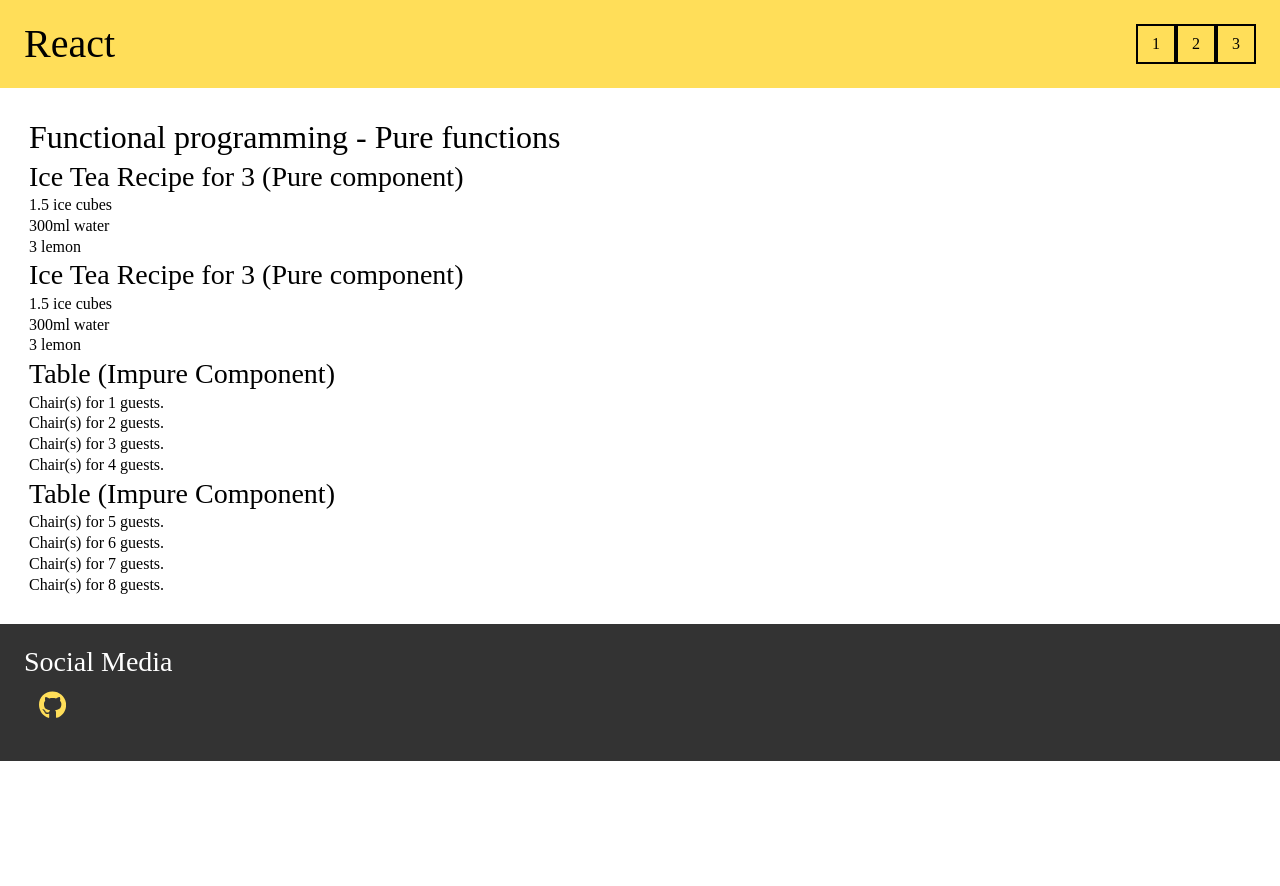
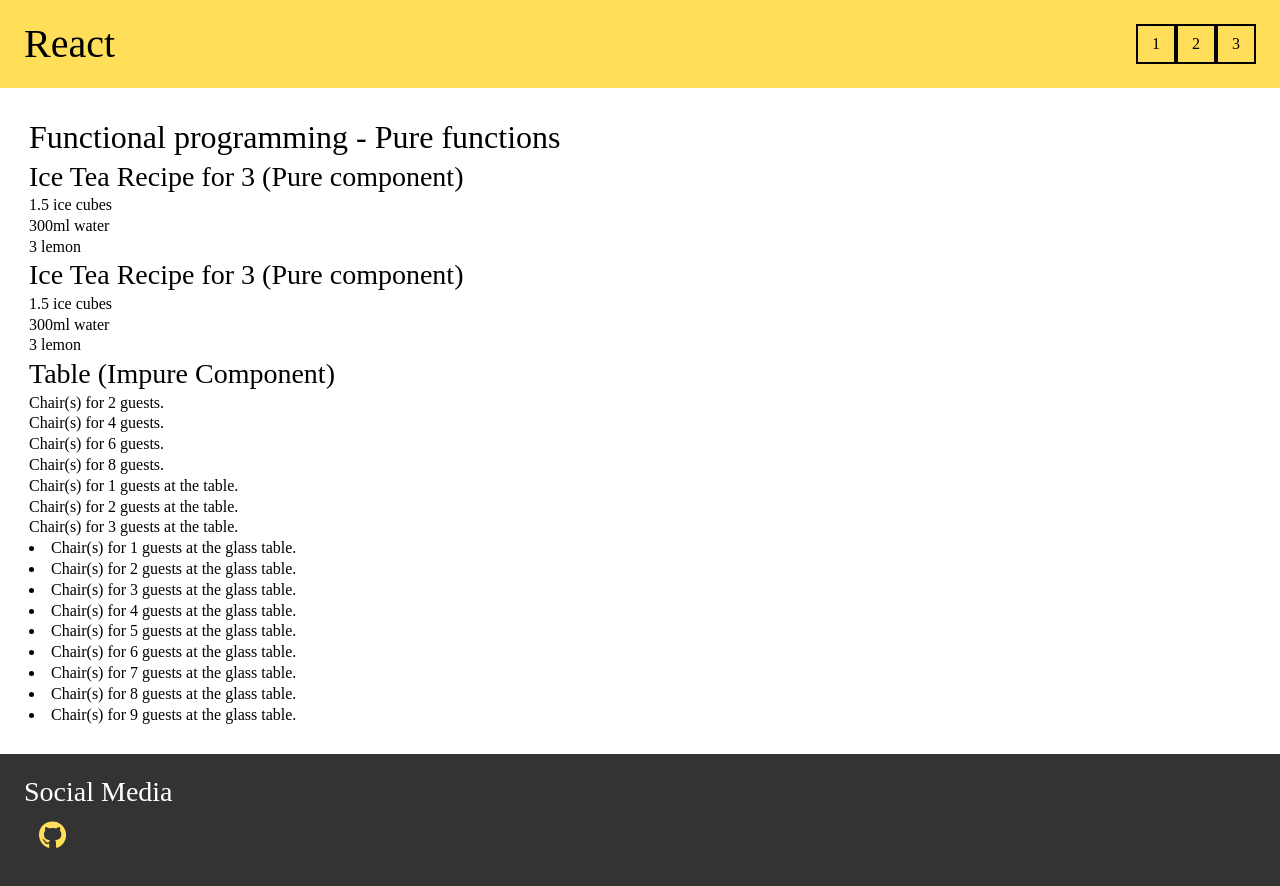
Before and after one commit to HulyaMartli/ReactExercises01-Intro, a React (Vite) app: page / in a window 1280 px wide. Shown: the top 886 px of the page. Before the commit the page ends 800 px from the top, so only its background shows below. Built offline with nearby package versions, Linux system fonts and the light colour scheme.

Commit message:
pure functions/components

```diff
--- a/src/main.jsx
+++ b/src/main.jsx
@@ -10,8 +10,9 @@ ReactDOM.createRoot(document.getElementById('root')).render(
 )
  */
 
-import {createRoot} from "react-dom/client";
+import { createRoot } from "react-dom/client";
 import App from "./App";
+import { StrictMode } from "react";
 
 // react root'u haline getirmek istediğin sıradan html elemanını seç
 const rootEl = document.getElementById("root");
@@ -36,4 +37,10 @@ isimlerini büyük harfle başlatmalıyız.
 4. Bir component functionından undefined, null, string => yani js expressionları, jsx elemanları döndürülebilir.
 */
 
-root.render(<App/>);
+root.render(
+  /* StrictMode komponentlerimixin saflığını kontrol
+  edebilmemiz için kullanılır */
+  <StrictMode>
+    <App />
+  </StrictMode>
+);
--- a/src/pages/Page05-KeepingComponentsPure.jsx
+++ b/src/pages/Page05-KeepingComponentsPure.jsx
@@ -6,7 +6,7 @@ export function Page05() {
             <Recipe guestCount={3}/>
 
             <Table/>
-            <Table/>
+            <GlassTable/>
         </section>
     )
 }
@@ -55,6 +55,10 @@ function Table(){
             <Chair/>
             <Chair/>
             <Chair/>
+
+            <PureChair guestCount={1}/>
+            <PureChair guestCount={2}/>
+            <PureChair guestCount={3}/>
         </ul>
         </>
     );
@@ -64,3 +68,17 @@ function Chair(){
     guestCount++;
     return <li>Chair(s) for {guestCount} guests.</li>;
 }
+
+function PureChair({guestCount, tableType="the table"}){
+    return <li>Chair(s) for {guestCount} guests at {tableType}.</li>
+}
+
+// Local mutations are fine:
+function GlassTable(){
+    const chairs = []
+    for(let i=1; i<10; i++){
+        chairs.push(<PureChair key={i} guestCount={i} tableType="the glass table"/>)
+    }
+
+    return chairs;
+}
```
